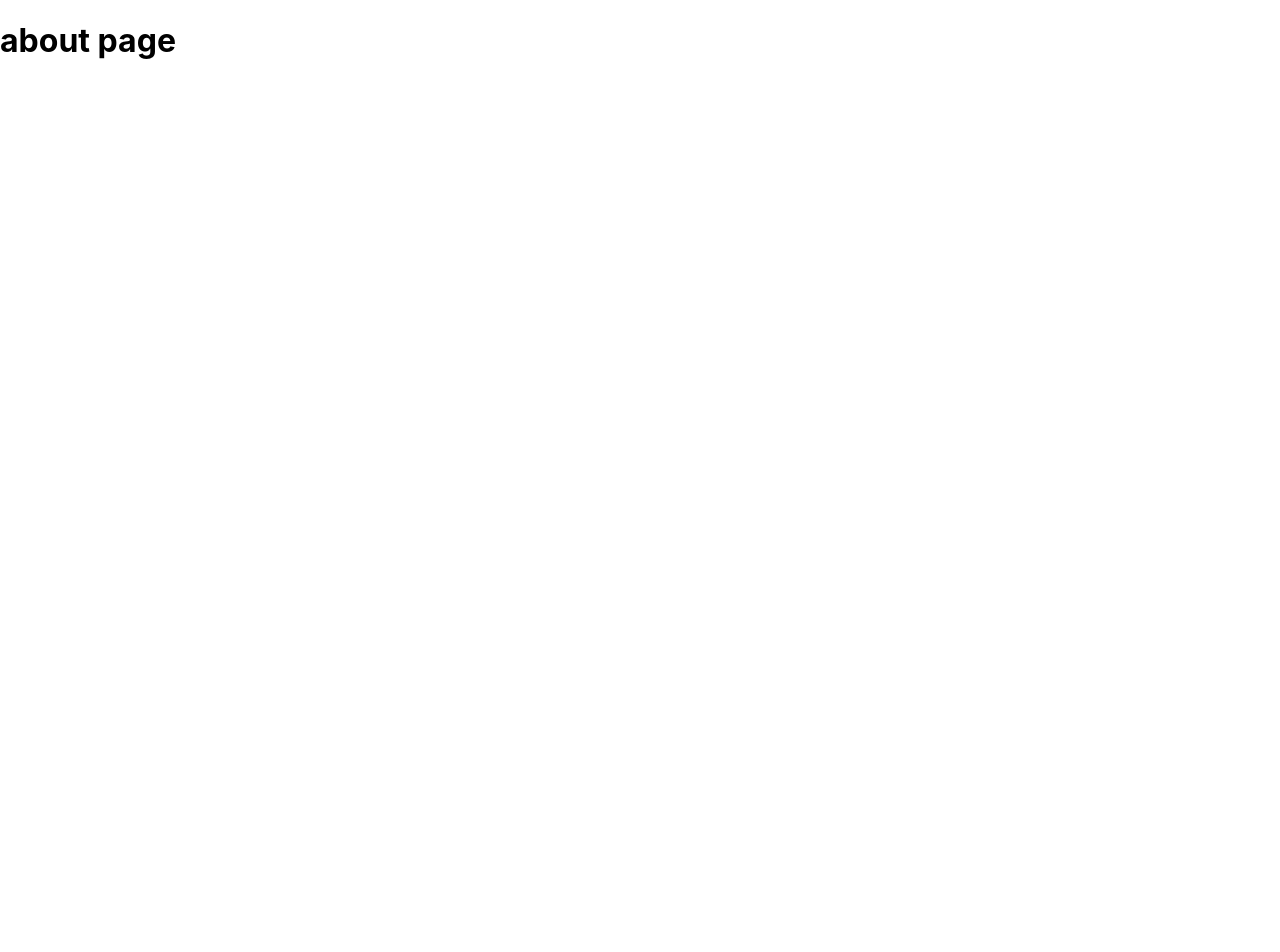
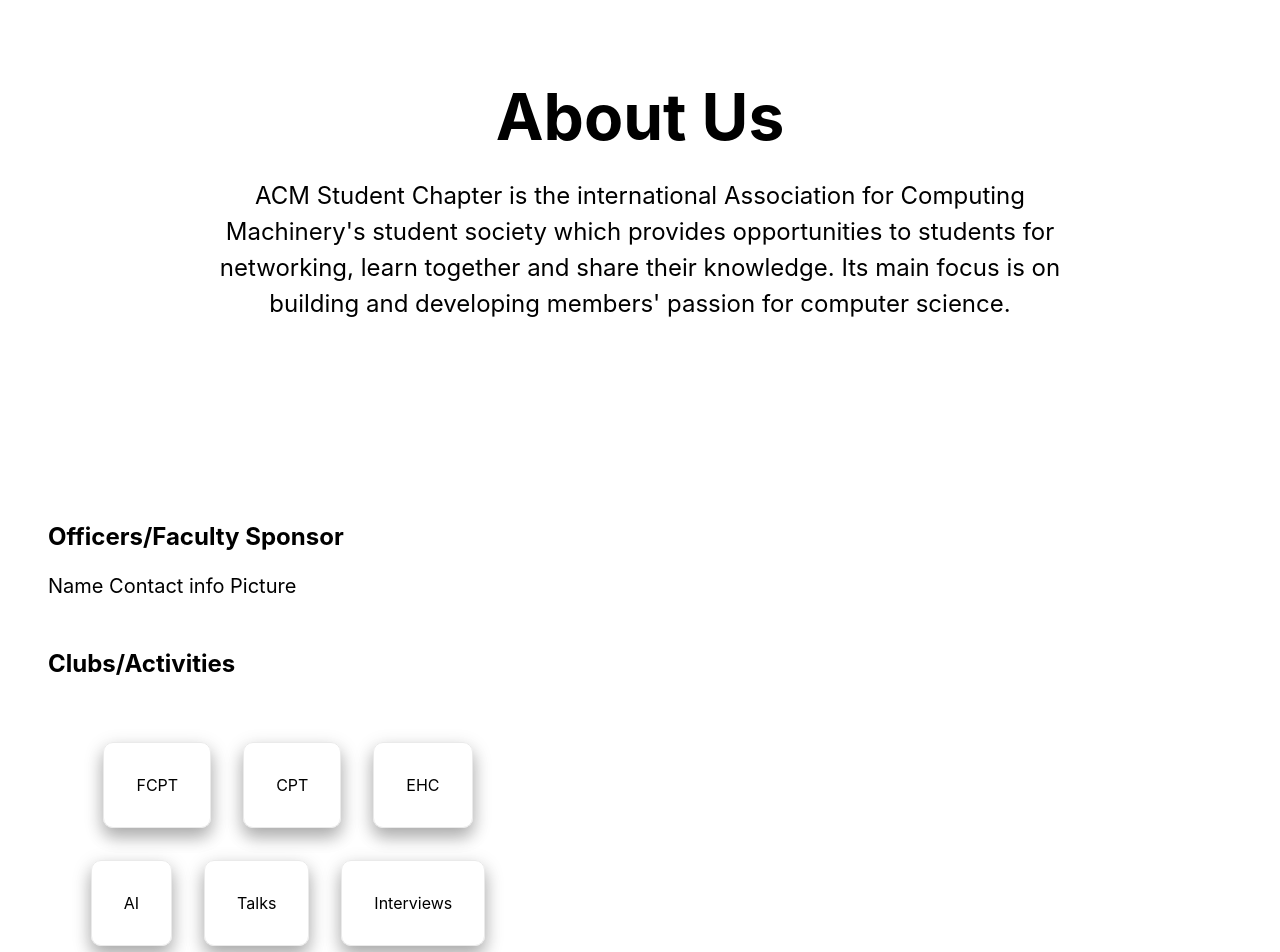
Before and after one commit to Ziyangll/ACM-Auburn, a Next.js app in the folder acm-auburn/: page /about in a window 1280 px wide. Shown: the top 952 px of the page. Before the commit the page ends 800 px from the top, so only its background shows below. Built offline with nearby package versions, Linux system fonts and the light colour scheme.

Commit message:
rough draft of about us page

```diff
--- a/acm-auburn/pages/about/index.js
+++ b/acm-auburn/pages/about/index.js
@@ -1,3 +1,44 @@
-export default function test() {
-  return <h1>about page</h1>;
+import styles from '../../styles/Home.module.css';
+
+export default function About() {
+  let currentYear = new Date().getFullYear();
+  return (
+    <div>
+      <main className={styles.main}>
+        <h1 className={styles.title}>About Us</h1>
+
+        <p className={styles.description}>
+          ACM Student Chapter is the international Association for Computing
+          Machinery's student society which provides opportunities to students
+          for networking, learn together and share their knowledge. Its main
+          focus is on building and developing members' passion for computer
+          science.
+        </p>
+      </main>
+      <div className={styles.info}>
+        <h2>Officers/Faculty Sponsor</h2>
+        <p>Name Contact info Picture</p>
+        <h2>Clubs/Activities</h2>
+        <div className={styles.infogrid}>
+          <div>FCPT</div>
+          <div>CPT</div>
+          <div>EHC</div>
+          <div>AI</div>
+          <div>Talks</div>
+          <div>Interviews</div>
+          <div>Hackathon</div>
+          <div>Tea Time</div>
+        </div>
+        <h2>Our Vision</h2>
+        <p>...</p>
+        <h2>Mission Statement</h2>
+        <p>...</p>
+        <h2>Why Join?</h2>
+        <p>Academic Social Networking Leadership</p>
+      </div>
+      <footer className={styles.footer}>
+        <a href='/'>{currentYear} © ACM Auburn</a>
+      </footer>
+    </div>
+  );
 }
--- a/acm-auburn/styles/Home.module.css
+++ b/acm-auburn/styles/Home.module.css
@@ -60,6 +60,8 @@
 .description {
   line-height: 1.5;
   font-size: 1.5rem;
+  overflow-wrap: break-word;
+  max-width: 70%;
 }
 
 .code {
@@ -89,7 +91,7 @@
   color: inherit;
   text-decoration: none;
   border: 1px solid #eaeaea;
-  box-shadow: 0 10px 16px 0 rgba(0,0,0,0.2),0 6px 20px 0 rgba(0,0,0,0.19);
+  box-shadow: 0 10px 16px 0 rgba(0, 0, 0, 0.2), 0 6px 20px 0 rgba(0, 0, 0, 0.19);
   border-radius: 10px;
   transition: color 0.15s ease, border-color 0.15s ease;
 }
@@ -121,4 +123,49 @@
     width: 100%;
     flex-direction: column;
   }
+  .infogrid {
+    width: 100%;
+    flex-direction: column;
+  }
 }
+
+.info {
+  margin: 1rem;
+  padding: 2rem;
+  text-align: left;
+  color: inherit;
+  text-decoration: none;
+}
+
+.info p {
+  margin: 0;
+  font-size: 1.25rem;
+  line-height: 1.5;
+}
+
+.info h2 {
+  margin-top: 3rem;
+  font-size: 1.5rem;
+}
+
+.infogrid {
+  display: flex;
+  align-items: center;
+  justify-content: center;
+  flex-wrap: wrap;
+  min-width: 20rem;
+  max-width: 30rem;
+  margin-top: 3rem;
+}
+
+.infogrid div {
+  margin: 1rem;
+  padding: 2rem;
+  text-align: left;
+  color: inherit;
+  text-decoration: none;
+  border: 1px solid #eaeaea;
+  box-shadow: 0 10px 16px 0 rgba(0, 0, 0, 0.2), 0 6px 20px 0 rgba(0, 0, 0, 0.19);
+  border-radius: 10px;
+  transition: color 0.15s ease, border-color 0.15s ease;
+}
```
Also changed, not shown: acm-auburn/pages/index.js (+2 -8 lines), 1 other file (tests, documents, lock files or other folders).
